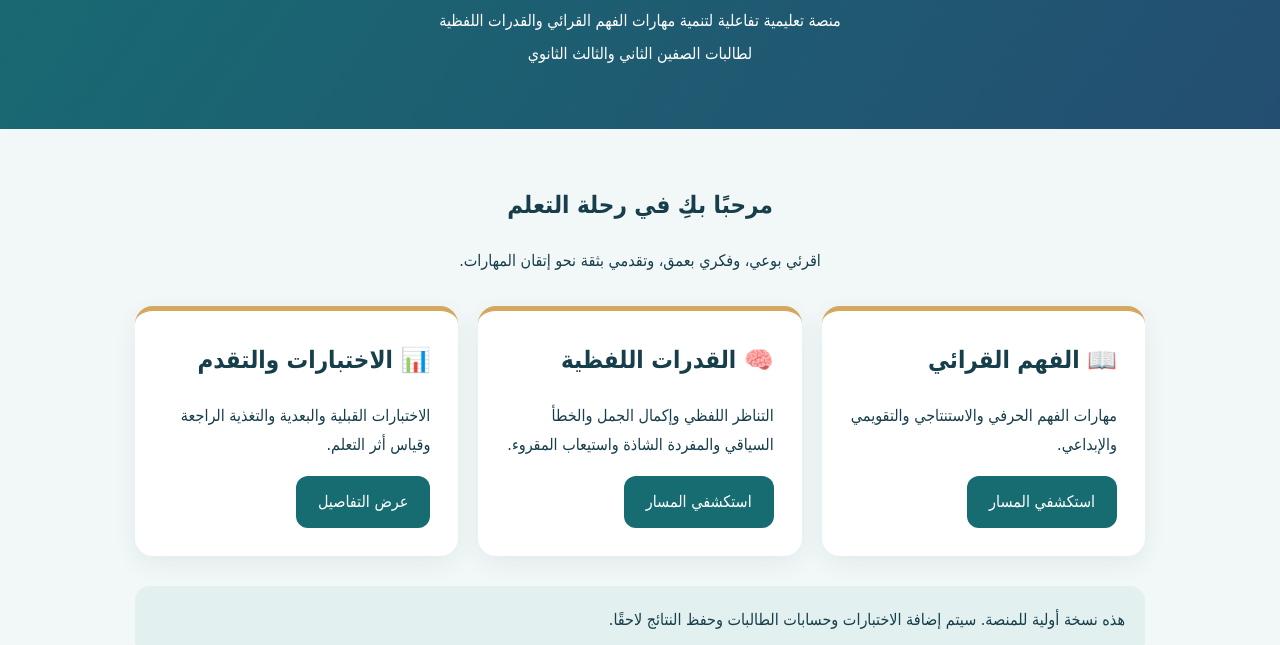
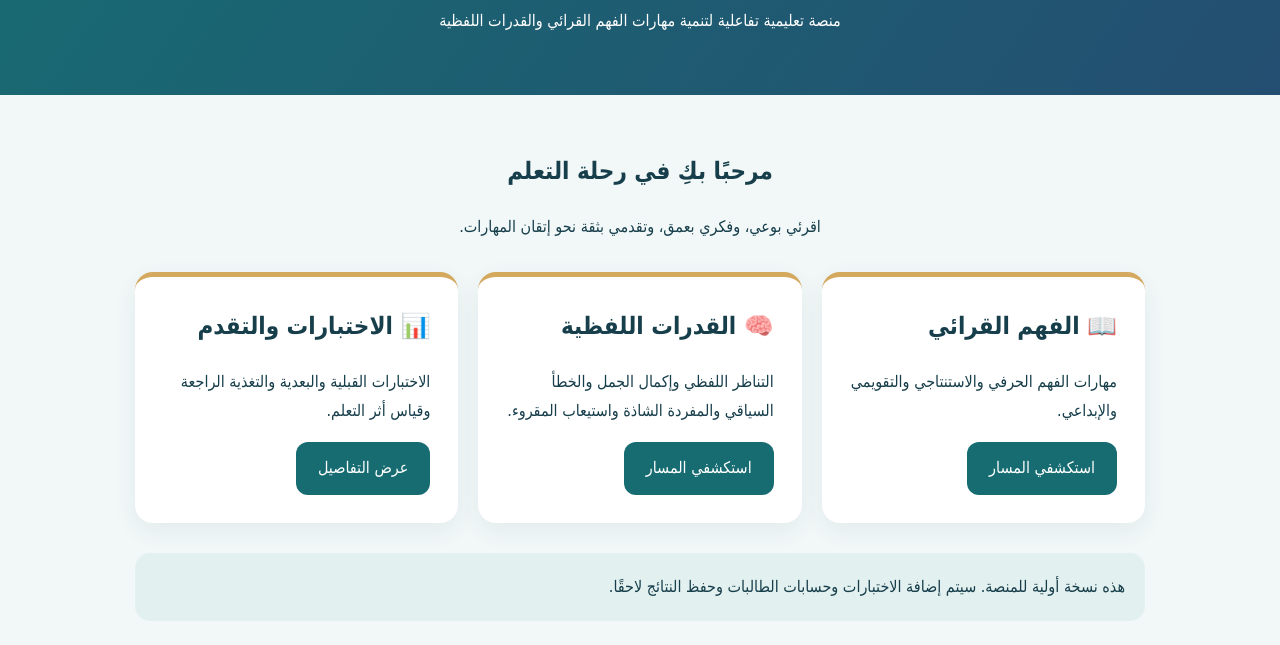
Before and after one commit to mamag1434-beep/al-fahm-al-thaki, a plain HTML site: page index.html in a window 1280 px wide. Shown: the part 185-830 px from the top of the page. Drawn offline with Linux system fonts and the light colour scheme.

Commit message:
Update index.html

```diff
--- a/index.html
+++ b/index.html
@@ -66,7 +66,7 @@ max-width: 420px;
 <p>الثانوية الرابعة</p>
 <h1>الفهم الذكي</h1>
 <p>منصة تعليمية تفاعلية لتنمية مهارات الفهم القرائي والقدرات اللفظية</p>
-<p>لطالبات الصفين الثاني والثالث الثانوي</p>
+
 </header>
 
 <main>
```
